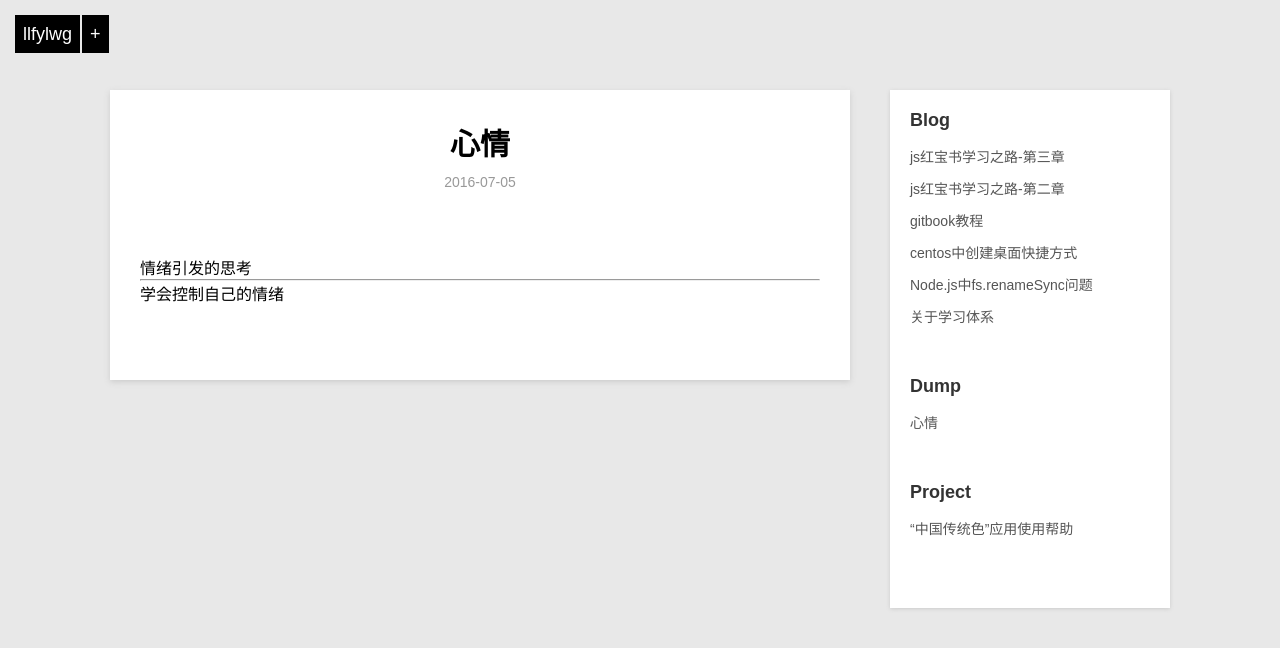
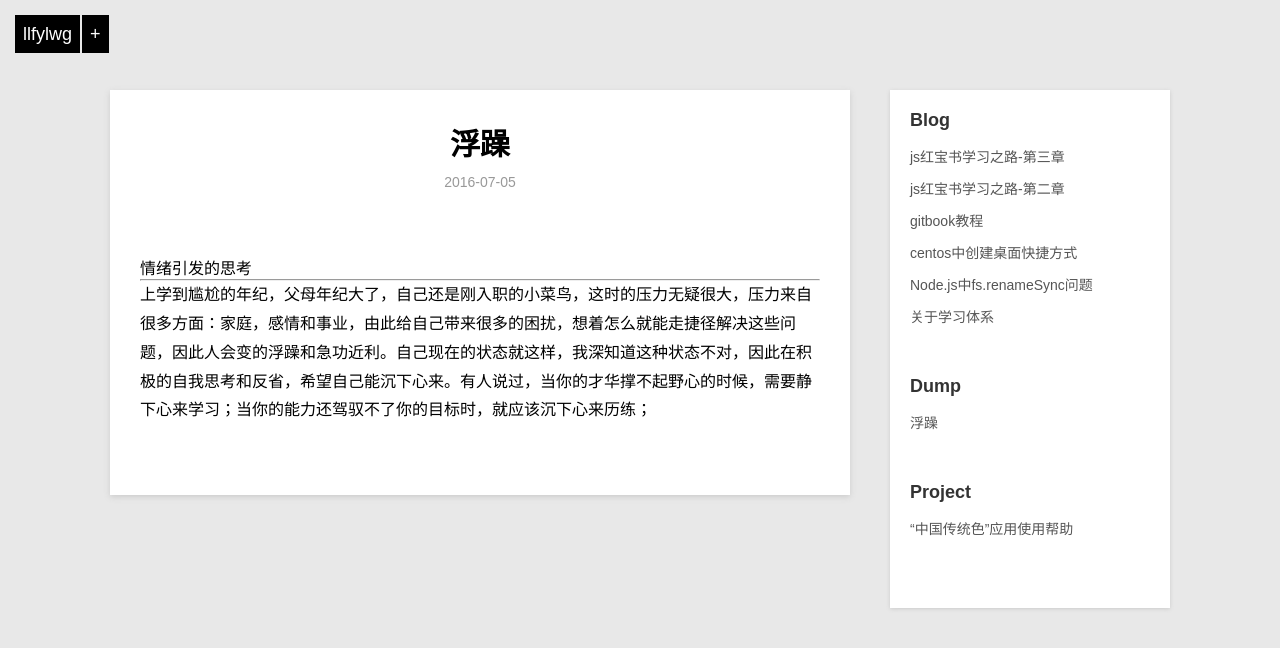
Before and after one commit to llfylwg/llfylwg.github.io, a Jekyll site: the page built from _posts/dump/2016-07-05-wish-list-201607-anime.md, in a window 1280 px wide. Shown: the top 648 px of the page. Built offline with Jekyll 4.4.1, drawn with Linux system fonts in a browser that asks for light colours; Markdown is read by kramdown in place of the engine named in the settings; comment, search, counter and statistics services are not loaded.

```diff
--- a/_posts/dump/2016-07-05-wish-list-201607-anime.md
+++ b/_posts/dump/2016-07-05-wish-list-201607-anime.md
@@ -1,10 +1,10 @@
 ---
 layout: post
-title: 心情
+title: 浮躁
 category: dump
-description: 情绪造成的影响。
+description: 浮躁该怎么办。
 ---
 
 # 情绪引发的思考
 ---
-学会控制自己的情绪
+上学到尴尬的年纪，父母年纪大了，自己还是刚入职的小菜鸟，这时的压力无疑很大，压力来自很多方面：家庭，感情和事业，由此给自己带来很多的困扰，想着怎么就能走捷径解决这些问题，因此人会变的浮躁和急功近利。自己现在的状态就这样，我深知道这种状态不对，因此在积极的自我思考和反省，希望自己能沉下心来。有人说过，当你的才华撑不起野心的时候，需要静下心来学习；当你的能力还驾驭不了你的目标时，就应该沉下心来历练；
```
